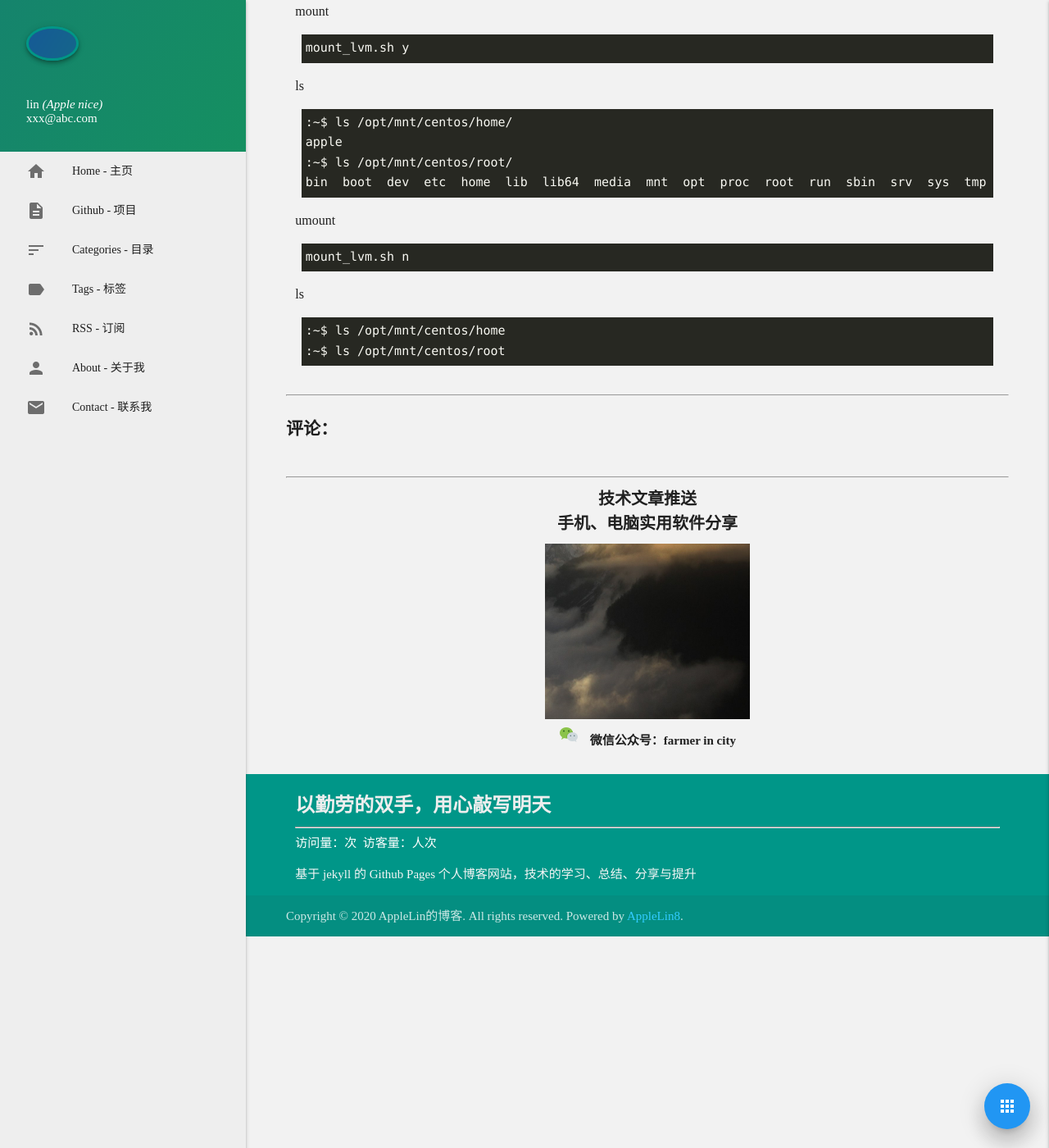
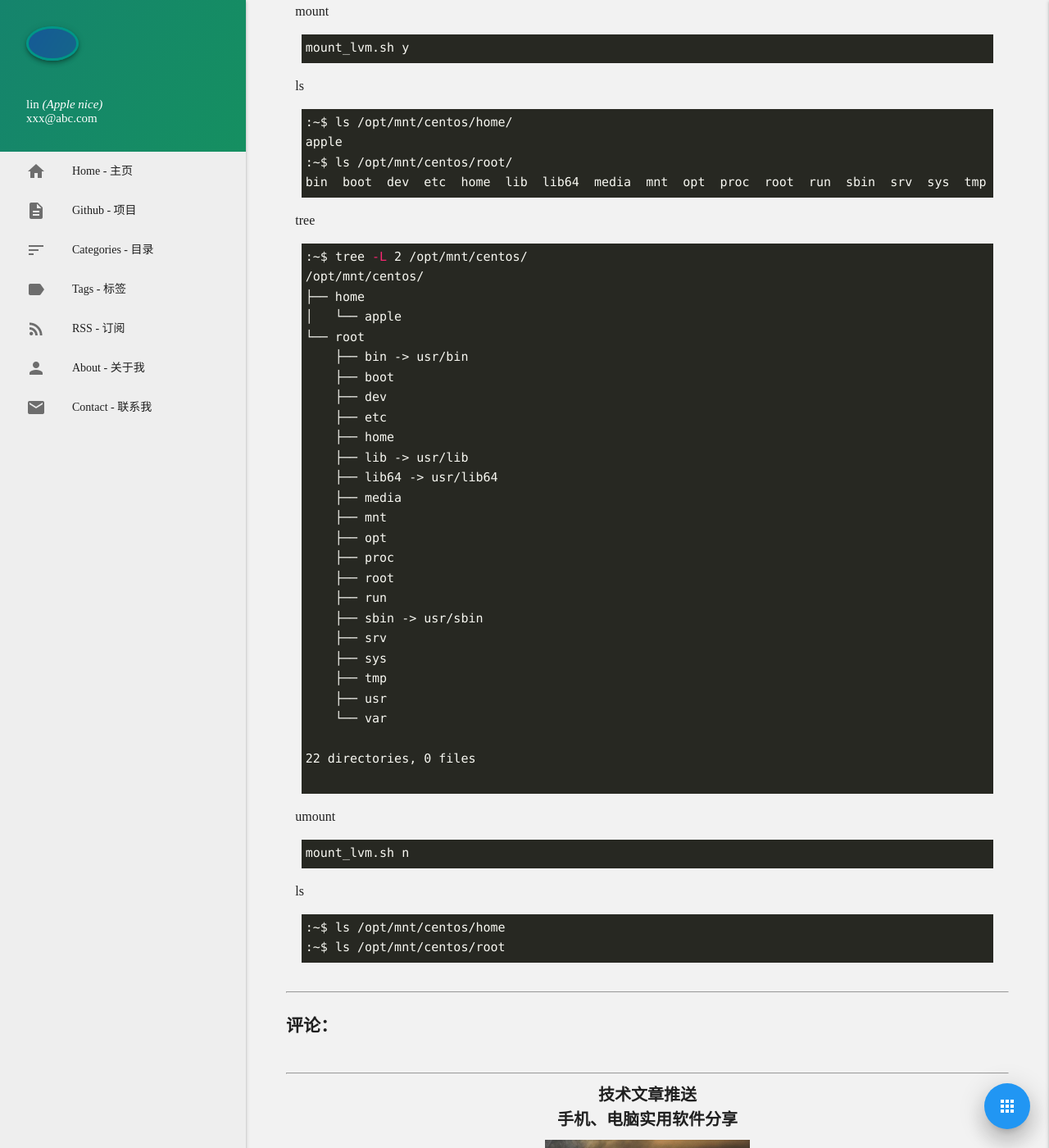
Before and after one commit to AppleLin8/AppleLin8.github.io, a Jekyll site: the page built from _posts/2020-11-27-mount-lvm.md, in a window 1280 px wide and 1400 px high, scrolled down 3218 px. Shown: the whole window at 82% size. Built offline with Jekyll 4.4.1, drawn with Linux system fonts in a browser that asks for light colours; comment, search, counter and statistics services are not loaded.

Commit message:
mount lvm tree

````diff
--- a/_posts/2020-11-27-mount-lvm.md
+++ b/_posts/2020-11-27-mount-lvm.md
@@ -143,6 +143,40 @@ apple
 bin  boot  dev	etc  home  lib	lib64  media  mnt  opt	proc  root  run  sbin  srv  sys  tmp  usr  var
 ```
 
+tree
+
+```bash
+:~$ tree -L 2 /opt/mnt/centos/
+/opt/mnt/centos/
+├── home
+│   └── apple
+└── root
+    ├── bin -> usr/bin
+    ├── boot
+    ├── dev
+    ├── etc
+    ├── home
+    ├── lib -> usr/lib
+    ├── lib64 -> usr/lib64
+    ├── media
+    ├── mnt
+    ├── opt
+    ├── proc
+    ├── root
+    ├── run
+    ├── sbin -> usr/sbin
+    ├── srv
+    ├── sys
+    ├── tmp
+    ├── usr
+    └── var
+
+22 directories, 0 files
+
+```
+
+
+
 umount
 
 ```bash
````
